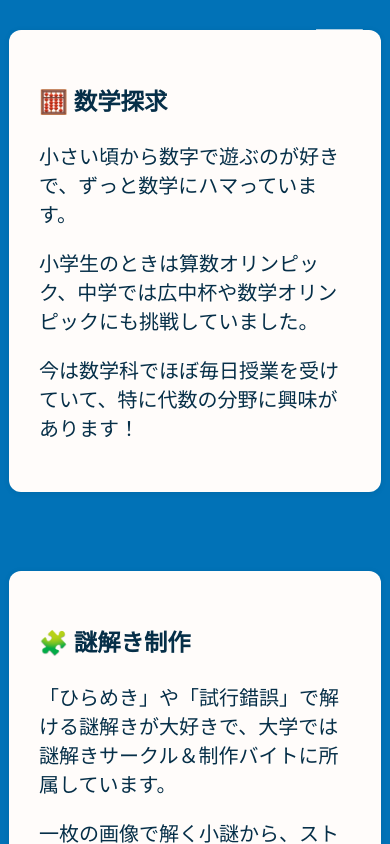
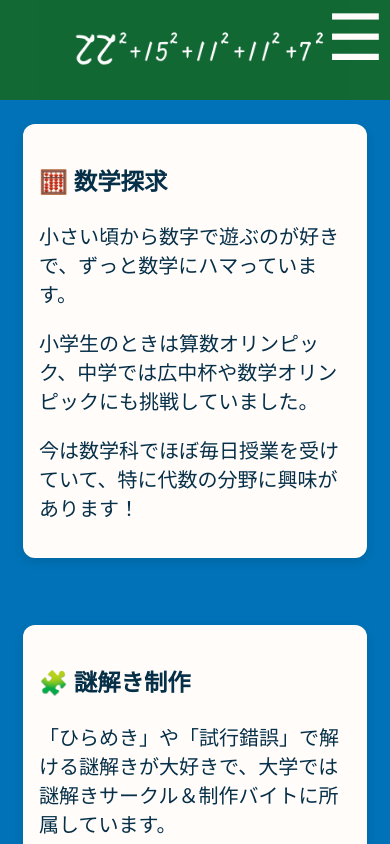
Before and after one commit to nanarium22/nanaka-create-site, a React (Create React App) app: page /interest in a window 390 px wide. Shown: the top 844 px of the page. Built offline with nearby package versions, Linux system fonts and the light colour scheme.

Commit message:
“777”

```diff
--- a/src/components/Header.css
+++ b/src/components/Header.css
@@ -1,10 +1,23 @@
+@media screen and (min-width: 601px) {
   .header {
     position: fixed;
     top: 0;
     right: 0;
-  padding: 1rem;
+    margin: 1rem;
     z-index: 1000;
     color: #062f48;
+  }
+}
+
+@media screen and (max-width: 601px) {
+  .header {
+    position: fixed;
+    top: 0;
+    right: 0;
+    margin: 0rem;
+    z-index: 1000;
+    color: #062f48;
+  }
 }
 
 .menu-icon {
@@ -14,6 +27,7 @@
   cursor: pointer;
   color: #fffcfa;
 }
+
 
 .modal-menu {
   position: fixed;
@@ -49,3 +63,41 @@
   margin: 1rem 0;
   font-size: 1.5rem;
 }
+
+@media screen and (min-width: 601px) {
+  .green-bar {
+    width: 100vw;
+    height: 200px;
+    background-color:#136934;
+    display: flex;
+    justify-content: center; /* 横方向中央揃え */
+    align-items: center;     /* 縦方向中央揃え */
+    overflow: hidden; /* これではみ出た画像を隠す */
+  }
+
+  .header-image {
+    width: 100vw;
+    max-width: 100vw;
+    height: 300px; /* 必要に応じて調整 */
+    object-fit: contain;
+  }
+}
+
+@media screen and (max-width: 601px) {
+  .green-bar {
+    width: 100vw;
+    height: 100px;
+    background-color:#136934;
+    display: flex;
+    justify-content: center; /* 横方向中央揃え */
+    align-items: center;     /* 縦方向中央揃え */
+    overflow: hidden; /* これではみ出た画像を隠す */
+  }
+
+  .header-image {
+    width: 80vw;
+    max-width: 100vw;
+    height: 200px; /* 必要に応じて調整 */
+    object-fit: contain;
+  }
+}
--- a/src/components/Header.jsx
+++ b/src/components/Header.jsx
@@ -9,6 +9,11 @@ function Header() {
   const closeMenu = () => setShowMenu(false);
 
   return (
+    <>
+      <div className="green-bar">
+        <img src="/image/kokuban.png" alt="ヘッダー" className="header-image" />
+      </div>
+
     <header className="header">
       <button className="menu-icon" onClick={toggleMenu}>
         ☰
@@ -27,6 +32,7 @@ function Header() {
         </div>
       )}
     </header>
+    </>
   );
 }
 
--- a/src/components/NavBar.jsx
+++ b/src/components/NavBar.jsx
@@ -9,7 +9,7 @@ function NavBar() {
         <li><Link to="/">トップ</Link></li>
         <li><Link to="/profile">自己紹介</Link></li>
         <li><Link to="/works">制作</Link></li>
-        <li><Link to="/interest">探求</Link></li>
+        <li><Link to="/interest"></Link></li>
       </ul>
     </nav>
   );
--- a/src/pages/Home.css
+++ b/src/pages/Home.css
@@ -2,6 +2,8 @@ body {
   background-color: #0172b7;
   margin: 0;
   padding: 0;
+  display: flex;
+  justify-content: center;
 }
 
 .home {
@@ -49,6 +51,9 @@ body {
 
 .scroll-snap {
   scroll-snap-type: y mandatory;
+  display: flex;
+  flex-direction: column;
+  align-items: center; /* 横方向の中央揃え */
 }
 
 .snap-section {
@@ -66,6 +71,8 @@ body {
   margin-bottom: 1.5rem;
   color: #062f48;
   font-size: 20px;
+  width: 80vw;
+  max-width: 600px;
 }
 
 section {
--- a/src/pages/Home.jsx
+++ b/src/pages/Home.jsx
@@ -78,7 +78,7 @@ function Home({ setShowHeader }) {
               <Link to="/works" className="more-button">もっと見る</Link>
             </section>
 
-            <section className="interest-card snap-section">
+            <section className="works-card snap-section">
               <h2>探求していること</h2>
               <p>興味があること、勉強していること</p>
               <Link to="/interest" className="more-button">もっと見る</Link>
--- a/src/pages/Interest.css
+++ b/src/pages/Interest.css
@@ -1,5 +1,5 @@
 body {
-  background-color: #0172b7; /* 柔らかいオレンジ系 */
+  background-color: #0172b7;
   margin: 0;
   padding: 0;
 }
@@ -12,12 +12,13 @@ body {
 }
 
 .interest-card {
-  background-color: #fffcfa;
+  background: #fffcfa;
   border-radius: 12px;
-  padding: 30px;
-  box-shadow: 0 1px 6px rgba(0, 0, 0, 0.08);
+  box-shadow: 0 4px 10px rgba(0,0,0,0.1);
+  padding: 1rem;
+  margin-top: 1.5rem;
   color: #062f48;
   font-size: 20px;
-  width: 80%;
-  margin: 30px;
+  width: 80vw;
+  max-width: 600px;
 }
--- a/src/pages/Interest.jsx
+++ b/src/pages/Interest.jsx
@@ -21,7 +21,7 @@ function Interest() {
     },
     {
       title: "🎥 動画制作",
-      description: "After EffectsやPremiere Proで動画も作ってます！\nまだまだ初心者ですが、解説動画を見ながら少しずつレベルアップ中です。",
+      description: "AfterEffectsやPremiereProで動画も作ってます！\nまだまだ初心者ですが、解説動画を見ながら少しずつレベルアップ中です。",
     },
   ];
 
--- a/src/pages/Profile.css
+++ b/src/pages/Profile.css
@@ -3,7 +3,7 @@
   display: flex;
   align-items: center;
   gap: 20px;
-  background: #fff8f0;
+  background: #fffcfa;
   border-radius: 16px;
   padding: 20px;
   box-shadow: 0 2px 8px rgba(0,0,0,0.1);
--- a/src/pages/Profile.jsx
+++ b/src/pages/Profile.jsx
@@ -22,12 +22,12 @@ function Profile() {
             <li>デザインやイラスト制作</li>
             <li>動画制作も勉強中</li>
           </ul>
-          <h3>好きなこと・だいじにしていること</h3>
+          <h3>好きなこと・大事にしていること</h3>
             <p>
             子どもの頃から「いろんなアイデアを出すこと」そして「そのアイデアを形にすること」が好きで、
             ひらめき系のクイズや、自分のアイデアをカタチにするのが楽しくてたまりません！
-            「面白そう！」と思ったらまずやってみるタイプです。
-            そして何より負けず嫌いで、何事も諦めない性格が良いところであり、悪いところです。
+            「おもしろそう！」と思ったらまずやってみるタイプです。
+            そして何より負けず嫌いで、何事も諦めない性格が良いところであり、たまに悪いところです。
             </p>
           <Link to="https://x.com/nanarium22" className="more-button">Xのアカウント</Link>
         </div>
```
Also changed, not shown: public/image/tosikosihack.JPG (deleted). Lines whose indentation alone changed are shown as unchanged.
